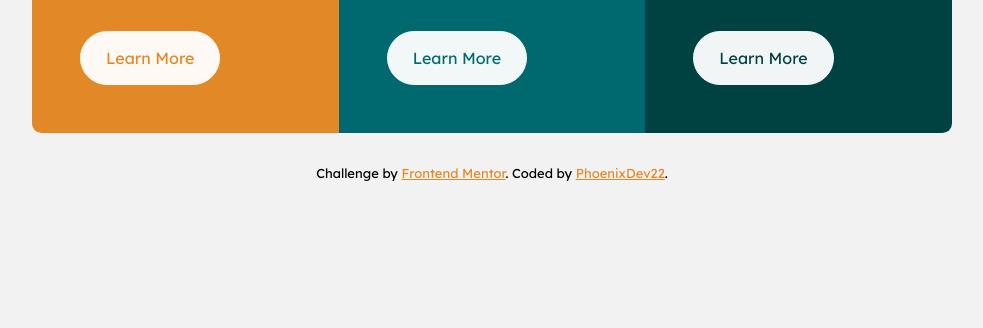
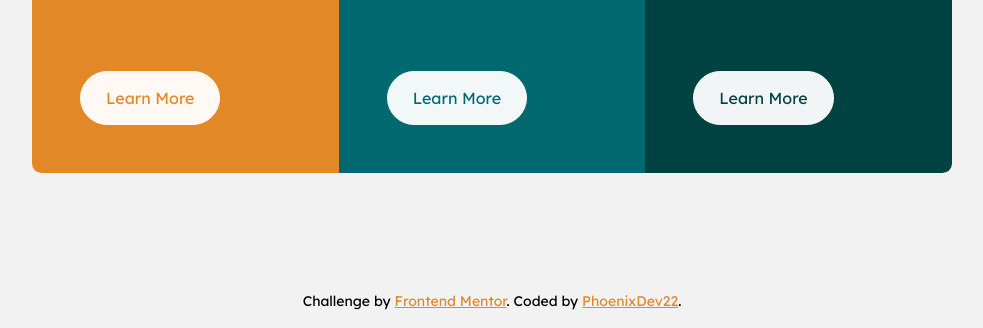
Before and after one commit to PhoenixDev22/Frontend-Mentor-3-column-preview-card-component, a plain HTML site: page index.html in a window 1280 px wide. Shown: the part 472-800 px from the top of the page, without its empty margins (148-1131 px from the left). Drawn offline with Linux system fonts and the light colour scheme.

Commit message:
Update main.css
Position the attribution .

```diff
--- a/main.css
+++ b/main.css
@@ -136,10 +136,15 @@ main .card  .card__btn:hover{
 }
 /* Start styling the attribution  */
 .attribution {
+    position: absolute;
+    bottom: 1rem;
+    left: 50%;
+    transform: translateX(-50%);
+    font-size: 0.875rem;
+    line-height: 1.6;
+    text-align: center;
+    width: 100%;
     font-family: var(--ff-Lexend-Deca);
-    font-size: 0.813rem;
-    text-align: center;
-    padding: 2rem 0;
 }
 .attribution a {
     color: var(--Bright-orange);
```
